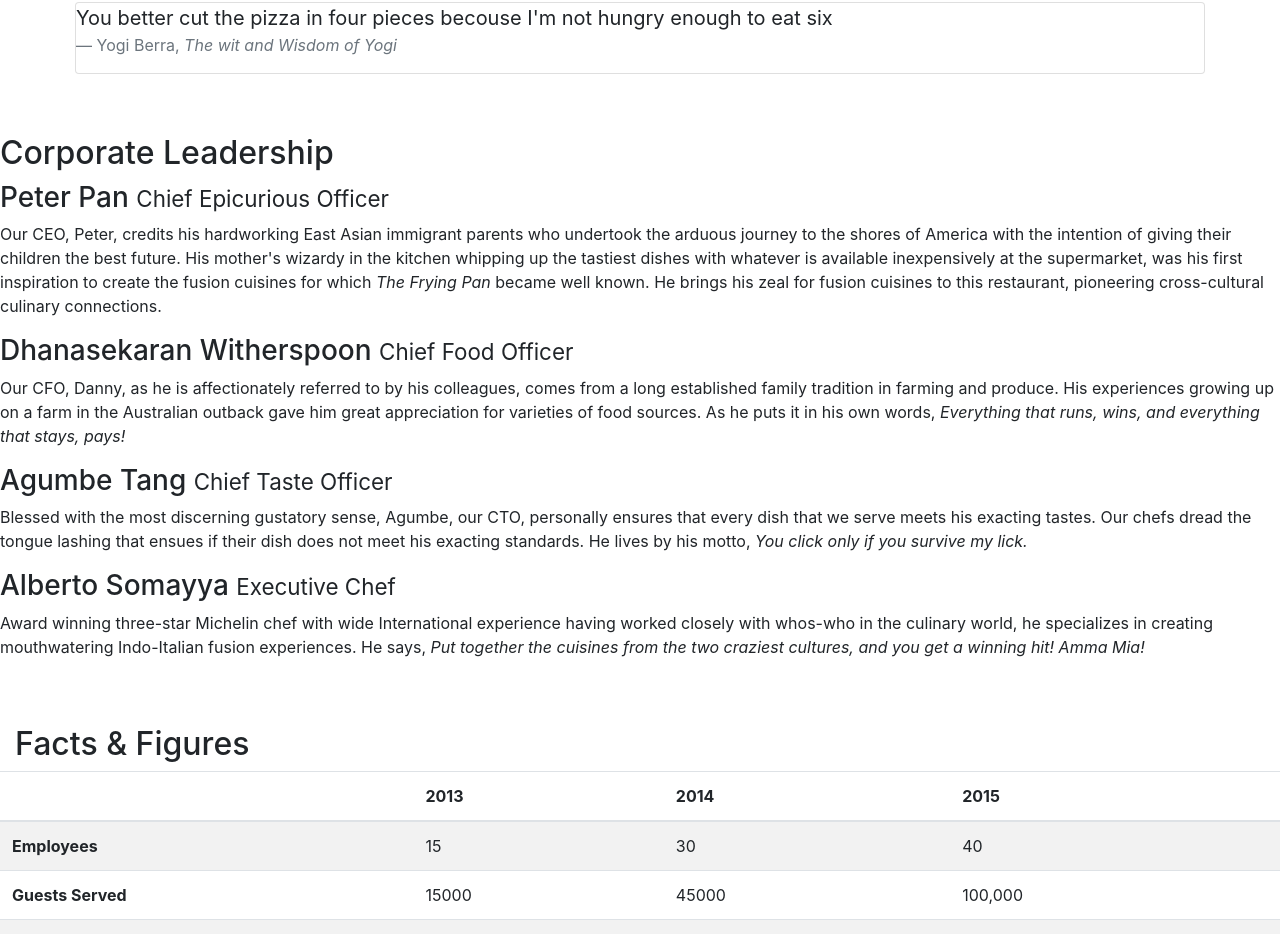
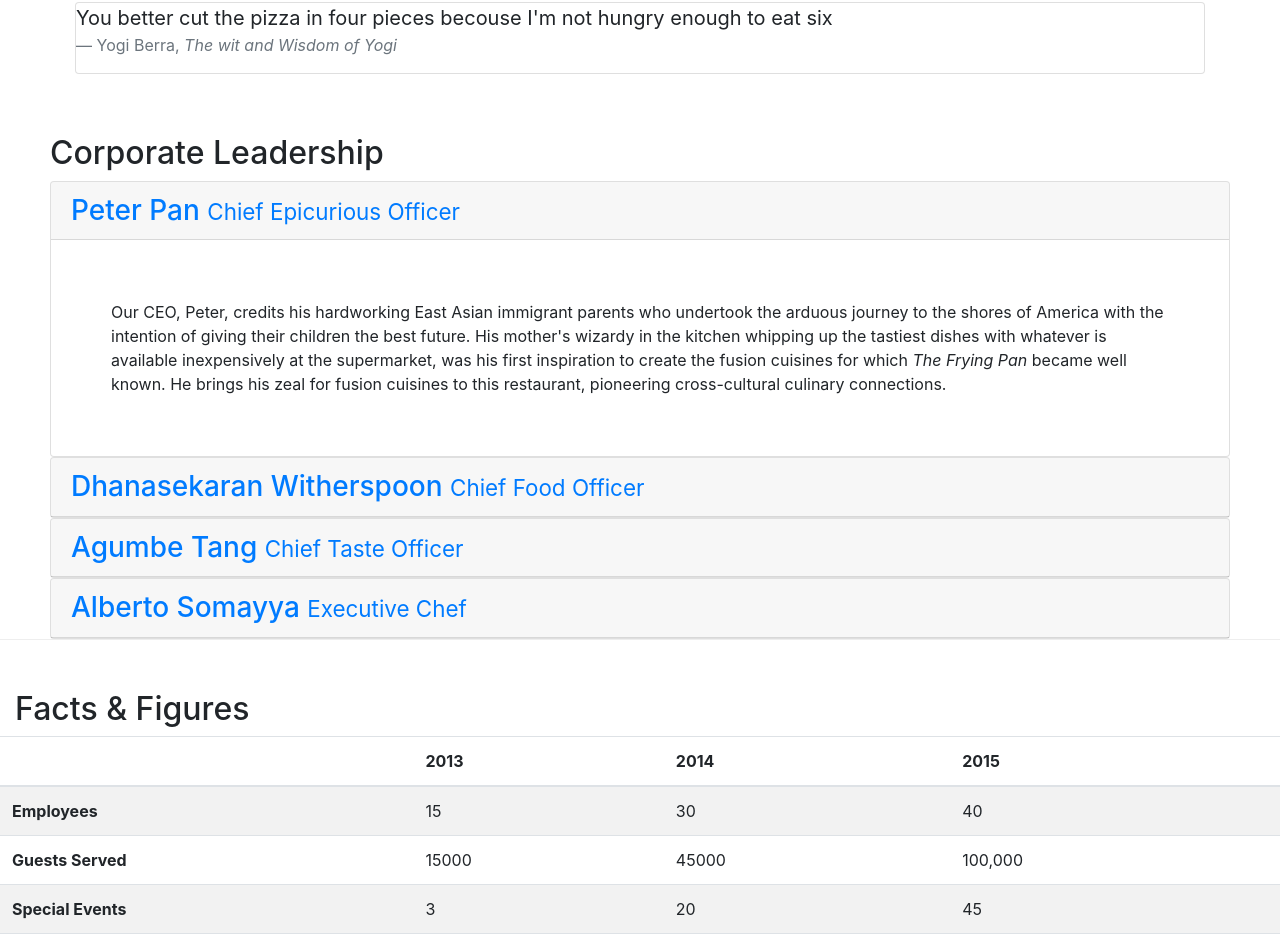
Before and after one commit to verdu89/fullstack-assignment1, a website: page aboutus.html in a window 1280 px wide. Shown: the part 826-1760 px from the top of the page. Drawn offline with nearby package versions, Linux system fonts and the light colour scheme.

Commit message:
aboute collapsable card

```diff
--- a/aboutus.html
+++ b/aboutus.html
@@ -113,17 +113,71 @@
         </div>
 
 
-        <div class="row row-container">
-            <div class="col-12 col-sm-12 col-md-12">
-                <h2>Corporate Leadership</h2>
-                <h3>Peter Pan <small>Chief Epicurious Officer</small></h3>
-                <p class="hidden-xs-down">Our CEO, Peter, credits his hardworking East Asian immigrant parents who undertook the arduous journey to the shores of America with the intention of giving their children the best future. His mother's wizardy in the kitchen whipping up the tastiest dishes with whatever is available inexpensively at the supermarket, was his first inspiration to create the fusion cuisines for which <em>The Frying Pan</em> became well known. He brings his zeal for fusion cuisines to this restaurant, pioneering cross-cultural culinary connections.</p>
-                <h3>Dhanasekaran Witherspoon <small>Chief Food Officer</small></h3>
-                <p class="hidden-xs-down">Our CFO, Danny, as he is affectionately referred to by his colleagues, comes from a long established family tradition in farming and produce. His experiences growing up on a farm in the Australian outback gave him great appreciation for varieties of food sources. As he puts it in his own words, <em>Everything that runs, wins, and everything that stays, pays!</em></p>
-                <h3>Agumbe Tang <small>Chief Taste Officer</small></h3>
-                <p class="hidden-xs-down">Blessed with the most discerning gustatory sense, Agumbe, our CTO, personally ensures that every dish that we serve meets his exacting tastes. Our chefs dread the tongue lashing that ensues if their dish does not meet his exacting standards. He lives by his motto, <em>You click only if you survive my lick.</em></p>
-                <h3>Alberto Somayya <small>Executive Chef</small></h3>
-                <p class="hidden-xs-down">Award winning three-star Michelin chef with wide International experience having worked closely with whos-who in the culinary world, he specializes in creating mouthwatering Indo-Italian fusion experiences. He says, <em>Put together the cuisines from the two craziest cultures, and you get a winning hit! Amma Mia!</em></p>
+               <div class="row row-content" id="corporate">
+                    <div class="col-xs-12">
+                        <h2>Corporate Leadership</h2>
+                        <div class="panel-group" id="accordion">
+                            <div class="card">
+                                <div class="card-header" id="#Peterheader">
+                                    <h3 class="mb-0">
+                                        <a class="collapsed" data-toggle="collapse" data-parent="#accordion" href="#peter">Peter Pan <small>Chief Epicurious Officer</small> </a>
+                                        </h3>
+
+                                </div>
+                                <div role="tabpanel" class="collapse show" id="peter">
+                                    <div class="card-block">
+                                        <p>Our CEO, Peter, credits his hardworking East Asian immigrant parents who undertook the arduous journey to the shores of America with the intention of giving their children the best future. His mother's wizardy in the kitchen whipping up the tastiest dishes with whatever is available inexpensively at the supermarket, was his first inspiration to create the fusion cuisines for which <em>The Frying Pan</em> became well known. He brings his zeal for fusion cuisines to this restaurant, pioneering cross-cultural culinary connections.</p>
+                                    </div>
+                                </div>
+                            </div>
+
+                            <div class="card">
+                                <div class="card-header" id="#Dannyheader">
+                                    <h3 class="mb-0">
+                                        <a class="collapsed" class="collapsed" data-toggle="collapse" data-parent="#accordion" href="#danny">Dhanasekaran Witherspoon <small>Chief Food Officer</small></a>
+                                        </h3>
+
+                                </div>
+                                <div role="tabpanel" class="collapse" id="danny">
+                                    <div class="card-block">
+                                        <p>Our CFO, Danny, as he is affectionately referred to by his colleagues, comes from a long established family tradition in farming and produce. His experiences growing up on a farm in the Australian outback gave him great appreciation for varieties of food sources. As he puts it in his own words, <em>Everything that runs, wins, and everything that stays, pays!</em></p>
+                                    </div>
+                                </div>
+                            </div>
+                            <div class="card">
+                                <div class="card-header" id="#Agumbeheader">
+                                    <h3 class="mb-0">
+                                        <a class="collapsed" data-toggle="collapse" data-parent="#accordion" href="#agumbe">Agumbe Tang <small>Chief Taste Officer</small></a>
+                                        </h3>
+                                </div>
+                                <div role="tabpanel" class="collapse" id="agumbe">
+                                    <div class="card-block">
+                                        <p>Blessed with the most discerning gustatory sense, Agumbe, our CFO, personally ensures that every dish that we serve meets his exacting tastes. Our chefs dread the tongue lashing that ensues if their dish does not meet his exacting standards. He lives by his motto, <em>You click only if you survive my lick.</em></p>
+                                    </div>
+                                </div>
+                            </div>
+                            <div class="card">
+                                <div class="card-header" id="#Albertoheader">
+                                    <h3 class="mb-0">
+                                        <a class="collapsed" role="tabpanel" data-toggle="collapse" data-parent="#accordion" href="#alberto">Alberto Somayya <small>Executive Chef</small></a>
+                                        </h3>
+                                </div>
+                                <div role="tabpanel" class="collapse" id="alberto">
+                                    <div class="card-block">
+                                        <p>Award winning three-star Michelin chef with wide International experience having worked closely with whos-who in the culinary world, he specializes in creating mouthwatering Indo-Italian fusion experiences. He says, <em>Put together the cuisines from the two craziest cultures, and you get a winning hit! Amma Mia!</em></p>
+                                    </div>
+                                </div>
+                            </div>
+                        </div>
+
+
+
+
+
+
+
+
+
             </div>
        </div>
 
--- a/css/stylesheet.css
+++ b/css/stylesheet.css
@@ -34,3 +34,12 @@
 .card-block {
 	margin: 60px;
 }
+.tab-content {
+    border-left: 1px solid #ddd;
+    border-right: 1px solid #ddd;
+    border-bottom: 1px solid #ddd;
+    padding: 50px;
+}
+#corporate {
+	padding: 0px 50px 0px 50px;
+}
```
Also changed, not shown: index.html (+23 -15 lines).
